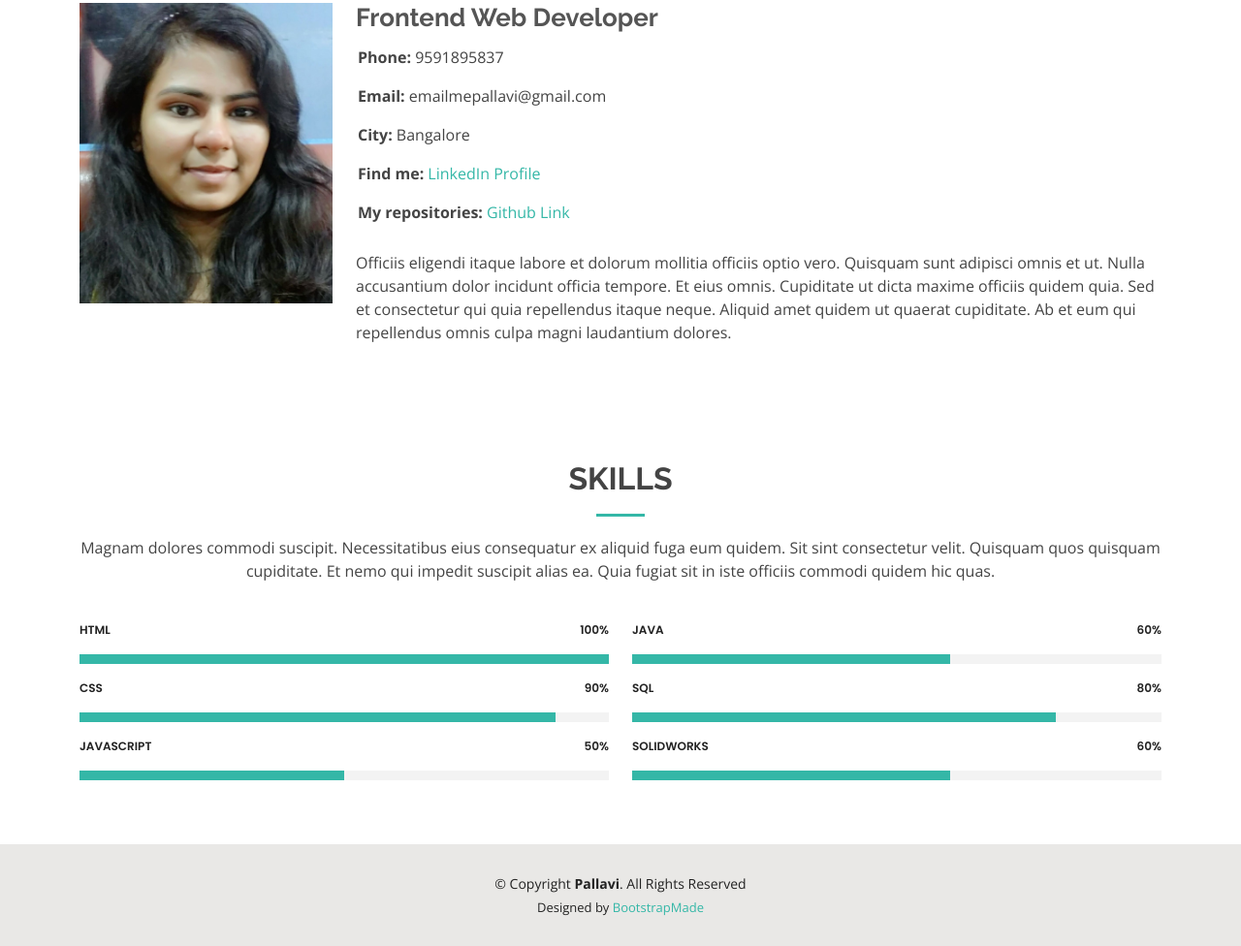
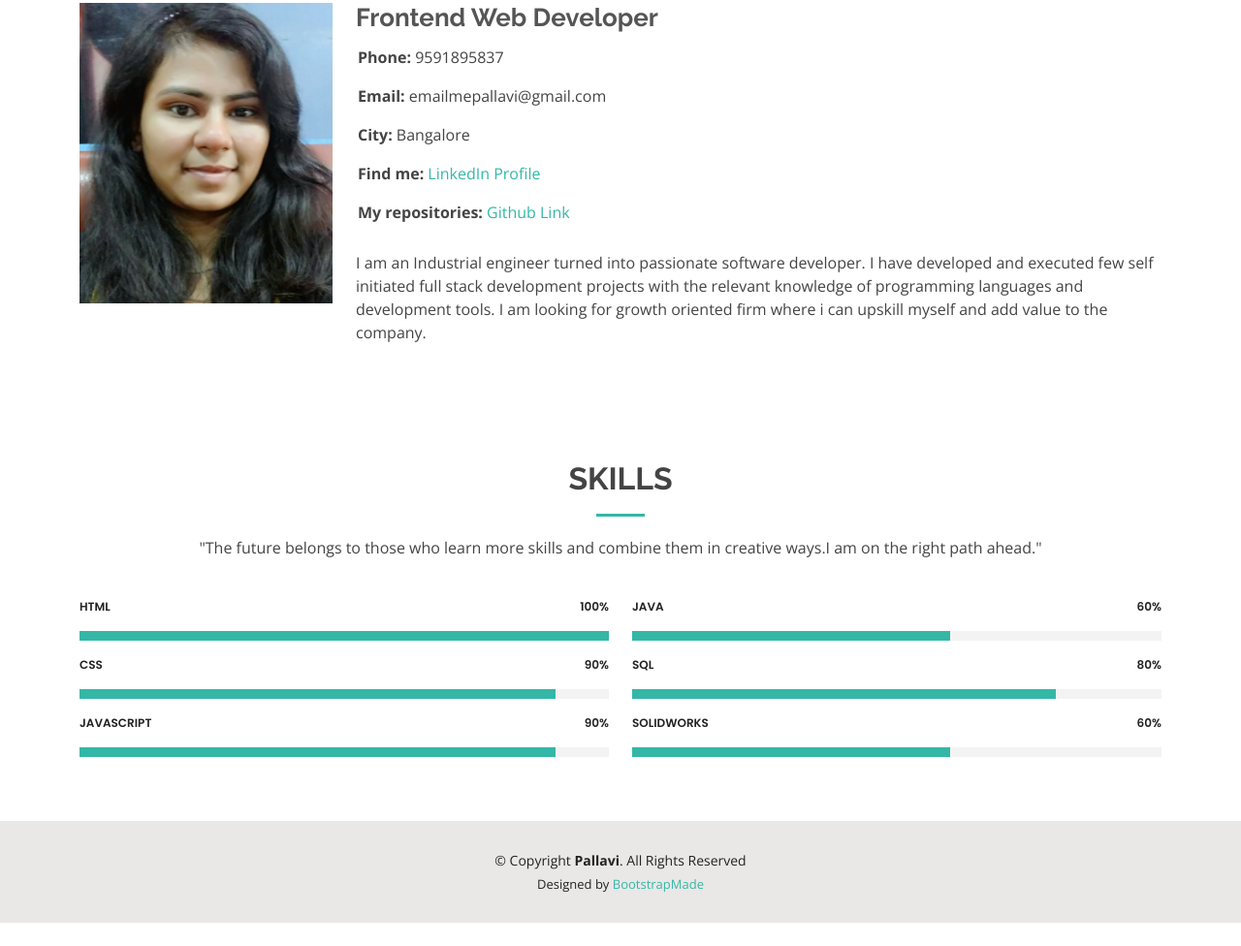
Before and after one commit to painter98/Portfolio, a plain HTML site: page about.html in a window 1280 px wide. Shown: the part 215-1191 px from the top of the page at 97% size. After the commit the page ends 1167 px from the top, so only its background shows below. Drawn offline with nearby package versions, Linux system fonts and the light colour scheme.

Commit message:
Update about.html

```diff
--- a/about.html
+++ b/about.html
@@ -84,10 +84,7 @@
                 </ul>
               </div>
             </div>
-            <p>
-              Officiis eligendi itaque labore et dolorum mollitia officiis optio vero. Quisquam sunt adipisci omnis et ut. Nulla accusantium dolor incidunt officia tempore. Et eius omnis.
-              Cupiditate ut dicta maxime officiis quidem quia. Sed et consectetur qui quia repellendus itaque neque. Aliquid amet quidem ut quaerat cupiditate. Ab et eum qui repellendus omnis culpa magni laudantium dolores.
-            </p>
+            <p>I am an Industrial engineer turned into passionate software developer. I have developed and executed few self initiated full stack development projects with the relevant knowledge of programming languages and development tools. I am looking for growth oriented firm where i can upskill myself and add value to the company.</p>
           </div>
         </div>
 
@@ -100,7 +97,7 @@
 
         <div class="section-title">
           <h2>Skills</h2>
-          <p>Magnam dolores commodi suscipit. Necessitatibus eius consequatur ex aliquid fuga eum quidem. Sit sint consectetur velit. Quisquam quos quisquam cupiditate. Et nemo qui impedit suscipit alias ea. Quia fugiat sit in iste officiis commodi quidem hic quas.</p>
+          <p>"The future belongs to those who learn more skills and combine them in creative ways.I am on the right path ahead."</p>
         </div>
 
         <div class="row skills-content">
@@ -122,9 +119,9 @@
             </div>
 
             <div class="progress">
-              <span class="skill">JavaScript <i class="val">50%</i></span>
+              <span class="skill">JavaScript <i class="val">90%</i></span>
               <div class="progress-bar-wrap">
-                <div class="progress-bar" role="progressbar" aria-valuenow="50" aria-valuemin="0" aria-valuemax="100"></div>
+                <div class="progress-bar" role="progressbar" aria-valuenow="90" aria-valuemin="0" aria-valuemax="100"></div>
               </div>
             </div>
 
```
